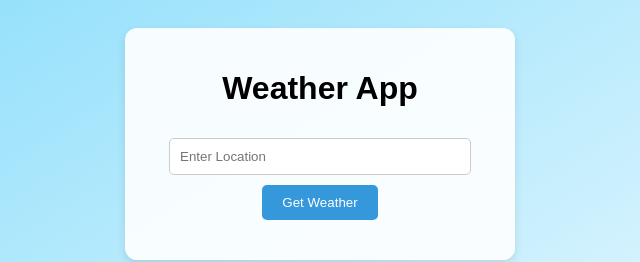
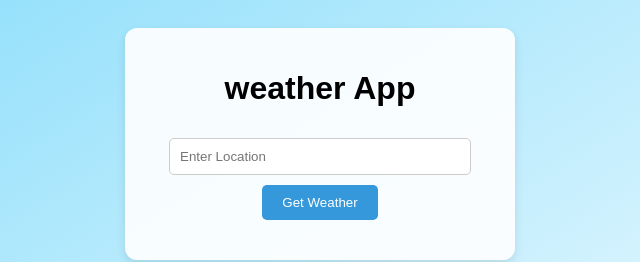
Before and after one commit to ganesh9880/weather_app, a plain HTML site: page index.html in a window 1280 px wide. Shown: the part 256-518 px from the top of the page, 320-960 px from the left. Drawn offline with Linux system fonts and the light colour scheme.

Commit message:
Update index.html

```diff
--- a/index.html
+++ b/index.html
@@ -10,7 +10,7 @@
 
 <body>
     <div class="weather-app">
-        <h1>Weather App</h1>
+        <h1>weather App</h1>
         <input type="text" id="locationInput" placeholder="Enter Location">
         <button id="getWeatherBtn">Get Weather</button>
         <div id="weatherResult"></div>
```
